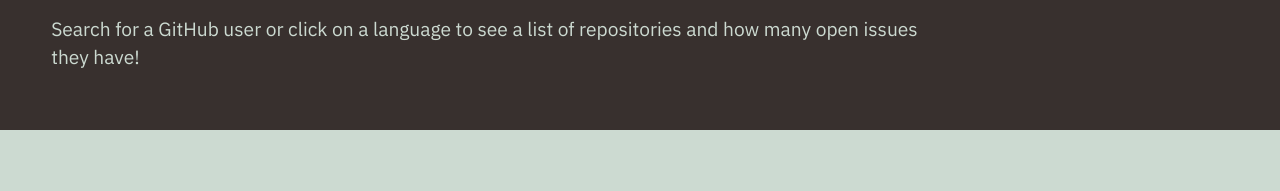
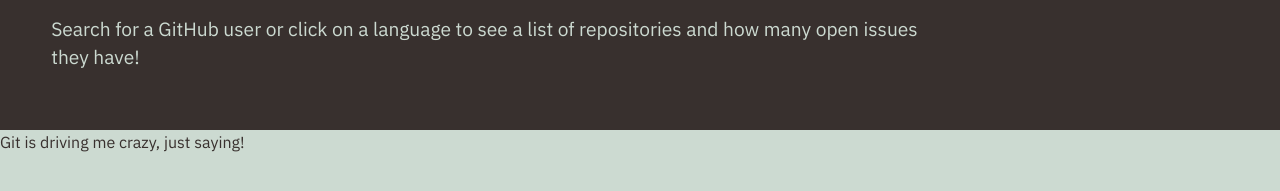
Before and after one commit to RaeSii/git-it-done, a plain HTML site: page index.html in a window 1280 px wide. Shown: the part 103-294 px from the top of the page. Drawn offline with Linux system fonts and the light colour scheme.

Commit message:
initial files

```diff
--- a/index.html
+++ b/index.html
@@ -17,7 +17,7 @@
     <p>Search for a GitHub user or click on a language to see a list of repositories and how many open issues they have!
     </p>
   </header>
-
+<div>Git is driving me crazy, just saying!</div>
 
   <main class="flex-row justify-space-between">
 
```
Also changed, not shown: 1 other file.
